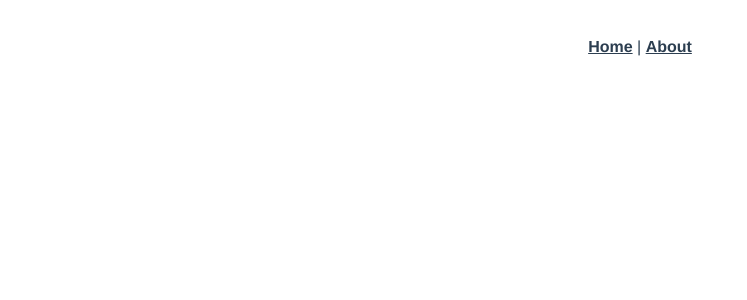
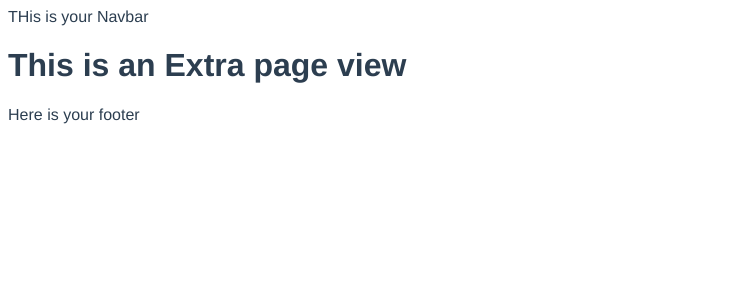
Before and after one commit to akshay-rajput/HackerEarth-HiringChallenge, a Vue app: page /otherpage in a window 1280 px wide. Shown: the top 300 px of the page, without its empty margins (0-747 px from the left). Built offline with nearby package versions, Linux system fonts and the light colour scheme.

Commit message:
Re-organize components and link them

```diff
--- a/src/App.vue
+++ b/src/App.vue
@@ -1,32 +1,49 @@
 <template>
   <div id="app">
-    <div id="nav">
+    <!-- <div id="nav">
       <router-link to="/">Home</router-link> |
       <router-link to="/about">About</router-link>
     </div>
+     -->
+    <the-navbar></the-navbar>
+
     <router-view/>
+
+    <the-footer></the-footer>
   </div>
 </template>
+
+<script>
+// @ is an alias to /src
+import TheNavbar from '@/components/TheNavbar.vue'
+import TheFooter from '@/components/TheFooter.vue'
+
+export default {
+  components: {
+    TheNavbar,
+    TheFooter
+  }
+}
+</script>
 
 <style lang="scss">
 #app {
   font-family: Avenir, Helvetica, Arial, sans-serif;
   -webkit-font-smoothing: antialiased;
   -moz-osx-font-smoothing: grayscale;
-  text-align: center;
   color: #2c3e50;
 }
 
-#nav {
-  padding: 30px;
+// #nav {
+//   padding: 30px;
 
-  a {
-    font-weight: bold;
-    color: #2c3e50;
+//   a {
+//     font-weight: bold;
+//     color: #2c3e50;
 
-    &.router-link-exact-active {
-      color: #42b983;
-    }
-  }
-}
+//     &.router-link-exact-active {
+//       color: #42b983;
+//     }
+//   }
+// }
 </style>
--- a/src/components/HelloWorld.vue
+++ /dev/null
@@ -1,60 +0,0 @@
-<template>
-  <div class="hello">
-    <h1>{{ msg }}</h1>
-    <p>
-      For a guide and recipes on how to configure / customize this project,<br>
-      check out the
-      <a href="https://cli.vuejs.org" target="_blank" rel="noopener">vue-cli documentation</a>.
-    </p>
-    <h3>Installed CLI Plugins</h3>
-    <ul>
-      <li><a href="https://github.com/vuejs/vue-cli/tree/dev/packages/%40vue/cli-plugin-babel" target="_blank" rel="noopener">babel</a></li>
-      <li><a href="https://github.com/vuejs/vue-cli/tree/dev/packages/%40vue/cli-plugin-router" target="_blank" rel="noopener">router</a></li>
-      <li><a href="https://github.com/vuejs/vue-cli/tree/dev/packages/%40vue/cli-plugin-vuex" target="_blank" rel="noopener">vuex</a></li>
-      <li><a href="https://github.com/vuejs/vue-cli/tree/dev/packages/%40vue/cli-plugin-eslint" target="_blank" rel="noopener">eslint</a></li>
-    </ul>
-    <h3>Essential Links</h3>
-    <ul>
-      <li><a href="https://vuejs.org" target="_blank" rel="noopener">Core Docs</a></li>
-      <li><a href="https://forum.vuejs.org" target="_blank" rel="noopener">Forum</a></li>
-      <li><a href="https://chat.vuejs.org" target="_blank" rel="noopener">Community Chat</a></li>
-      <li><a href="https://twitter.com/vuejs" target="_blank" rel="noopener">Twitter</a></li>
-      <li><a href="https://news.vuejs.org" target="_blank" rel="noopener">News</a></li>
-    </ul>
-    <h3>Ecosystem</h3>
-    <ul>
-      <li><a href="https://router.vuejs.org" target="_blank" rel="noopener">vue-router</a></li>
-      <li><a href="https://vuex.vuejs.org" target="_blank" rel="noopener">vuex</a></li>
-      <li><a href="https://github.com/vuejs/vue-devtools#vue-devtools" target="_blank" rel="noopener">vue-devtools</a></li>
-      <li><a href="https://vue-loader.vuejs.org" target="_blank" rel="noopener">vue-loader</a></li>
-      <li><a href="https://github.com/vuejs/awesome-vue" target="_blank" rel="noopener">awesome-vue</a></li>
-    </ul>
-  </div>
-</template>
-
-<script>
-export default {
-  name: 'HelloWorld',
-  props: {
-    msg: String
-  }
-}
-</script>
-
-<!-- Add "scoped" attribute to limit CSS to this component only -->
-<style scoped lang="scss">
-h3 {
-  margin: 40px 0 0;
-}
-ul {
-  list-style-type: none;
-  padding: 0;
-}
-li {
-  display: inline-block;
-  margin: 0 10px;
-}
-a {
-  color: #42b983;
-}
-</style>
--- /dev/null
+++ b/src/components/MyComponent.vue
@@ -0,0 +1,33 @@
+<template>
+  <div class="hello">
+    <h1>{{ msg }}</h1>
+
+  </div>
+</template>
+
+<script>
+export default {
+  name: 'HelloWorld',
+  props: {
+    msg: String
+  }
+}
+</script>
+
+<!-- Add "scoped" attribute to limit CSS to this component only -->
+<style scoped lang="scss">
+h3 {
+  margin: 40px 0 0;
+}
+ul {
+  list-style-type: none;
+  padding: 0;
+}
+li {
+  display: inline-block;
+  margin: 0 10px;
+}
+a {
+  color: #42b983;
+}
+</style>
--- /dev/null
+++ b/src/components/TheFooter.vue
@@ -0,0 +1,15 @@
+<template>
+  <div class="">
+      Here is your footer
+  </div>
+</template>
+
+<script>
+export default {
+
+}
+</script>
+
+<style>
+
+</style>
--- /dev/null
+++ b/src/components/TheNavbar.vue
@@ -0,0 +1,17 @@
+<template>
+  <nav class="">
+      <div class="">
+          THis is your Navbar
+      </div>
+  </nav>
+</template>
+
+<script>
+export default {
+
+}
+</script>
+
+<style>
+
+</style>
--- a/src/router/index.js
+++ b/src/router/index.js
@@ -11,12 +11,12 @@ const routes = [
     component: Home
   },
   {
-    path: '/about',
-    name: 'About',
+    path: '/otherpage',
+    name: 'Otherpage',
     // route level code-splitting
     // this generates a separate chunk (about.[hash].js) for this route
     // which is lazy-loaded when the route is visited.
-    component: () => import(/* webpackChunkName: "about" */ '../views/About.vue')
+    component: () => import(/* webpackChunkName: "about" */ '../views/Otherpage.vue')
   }
 ]
 
--- a/src/views/About.vue
+++ /dev/null
@@ -1,5 +0,0 @@
-<template>
-  <div class="about">
-    <h1>This is an about page</h1>
-  </div>
-</template>
--- a/src/views/Home.vue
+++ b/src/views/Home.vue
@@ -1,18 +1,22 @@
 <template>
   <div class="home">
-    <img alt="Vue logo" src="../assets/logo.png">
-    <HelloWorld msg="Welcome to Your Vue.js App"/>
+    <!-- <img alt="Vue logo" src="../assets/logo.png"> -->
+    <MyComponent msg="Sent prop to FirstComponent"/>
   </div>
 </template>
 
 <script>
 // @ is an alias to /src
-import HelloWorld from '@/components/HelloWorld.vue'
+import MyComponent from '@/components/MyComponent.vue'
 
 export default {
   name: 'Home',
   components: {
-    HelloWorld
+    MyComponent
   }
 }
 </script>
+
+<style lang="scss" scoped>
+
+</style>
--- /dev/null
+++ b/src/views/Otherpage.vue
@@ -0,0 +1,18 @@
+<template>
+  <div class="about">
+    <h1>This is an Extra page view</h1>
+  </div>
+</template>
+
+<script>
+export default {
+  name: 'Otherpage',
+  // components: {
+  //   HelloWorld
+  // }
+}
+</script>
+
+<style lang="scss" scoped>
+
+</style>
```
